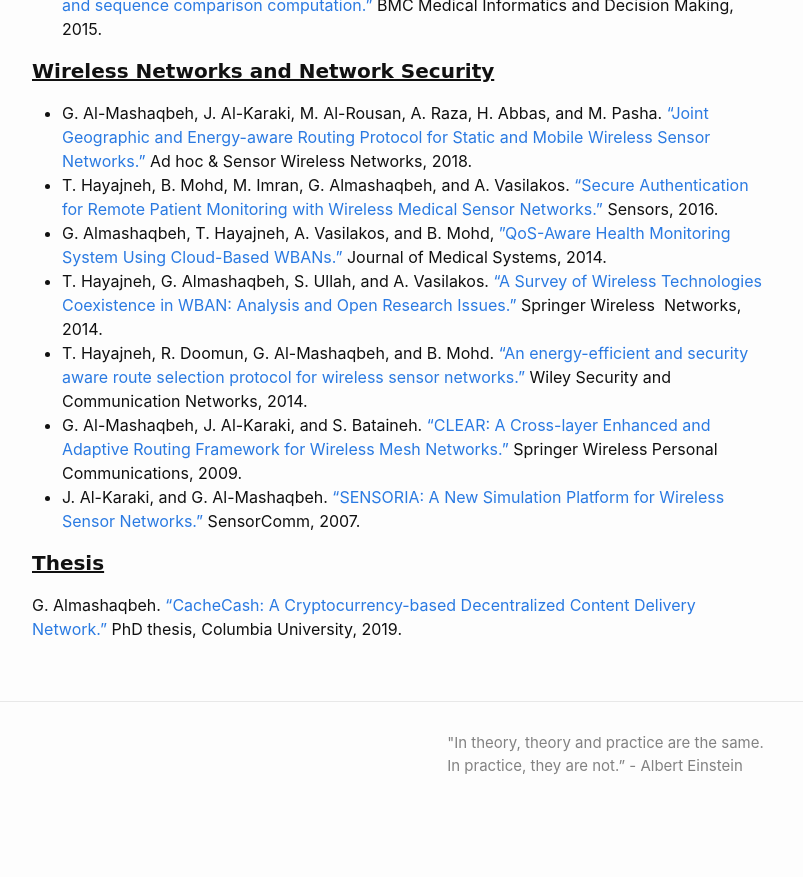
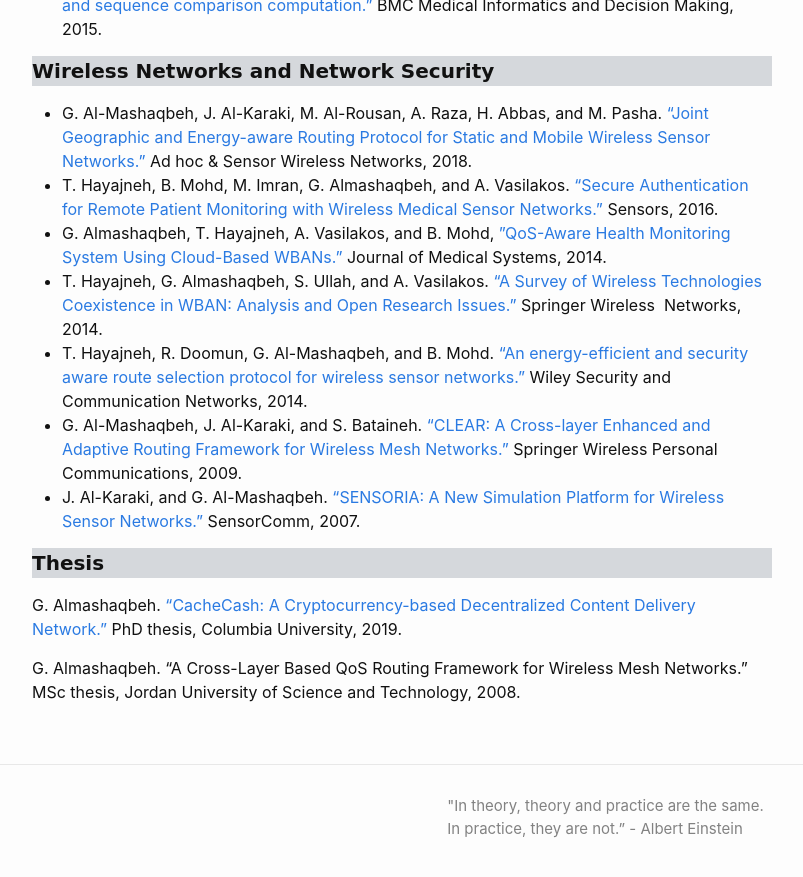
Before and after one commit to GhadaAlmashaqbeh/GhadaAlmashaqbeh.github.io, a Jekyll site: the page built from 02-publications.md, in a window 1280 px wide and 900 px high, scrolled down 1015 px. Shown: the top 877 px of the window, without its empty margins (238-1041 px from the left). Built offline with Jekyll 4.4.1, drawn with Linux system fonts in a browser that asks for light colours; before the commit the page ends 1852 px from its top, so only the background shows below that.

Commit message:
add professional activities

```diff
--- a/02-publications.md
+++ b/02-publications.md
@@ -7,7 +7,7 @@ permalink: /publications/
 _Check [here](https://scholar.google.com/citations?user=QKIkII0AAAAJ&hl=en) for a complete publications list._<br/>
 
 
-<h4 style="font-family: 'Comic Sans MS'"><u><b>Blockchain/Cryptocurrency-based Decentralized Services</b></u></h4>
+<h4 style="font-family: 'Comic Sans MS'; background-color:rgb(213, 216, 220);"><b>Blockchain/Cryptocurrency-based Decentralized Services</b></h4>
 
 * G. Almashaqbeh. ["Rethinking Service Systems: A Path Towards Secure and Equitable Resource Markets."]() to appear in USENIX ;login: Magazine, 2021.<br/>
   [Preprint version](./preprint/almashaqbeh-login-21.pdf) &emsp; [Blog Post](https://blog.nucypher.com/the-path-towards-building-decentralized-services/)
@@ -24,7 +24,7 @@ _Check [here](https://scholar.google.com/citations?user=QKIkII0AAAAJ&hl=en) for
 
 
 
-<h4 style="font-family: 'Comic Sans MS'"><u><b>Privacy Preserving Computing</b></u></h4>
+<h4 style="font-family: 'Comic Sans MS'; background-color:rgb(213, 216, 220);"><b>Privacy Preserving Computing</b></h4>
 
 * R. Solomon and G. Almashaqbeh. ["smartFHE: Privacy-Preserving Smart Contracts from Fully Homomorphic Encryption,"]() 2021.<br/>
   [Preprint version](https://eprint.iacr.org/2021/133)
@@ -38,7 +38,7 @@ _Check [here](https://scholar.google.com/citations?user=QKIkII0AAAAJ&hl=en) for
 * Y. Zhang, M. Blanton, and G. Almashaqbeh. ["Secure distributed genome analysis for GWAS and sequence comparison computation."](https://bmcmedinformdecismak.biomedcentral.com/articles/10.1186/1472-6947-15-S5-S4) BMC Medical Informatics and Decision Making, 2015.
 
 
-<h4 style="font-family: 'Comic Sans MS'"><u><b>Wireless Networks and Network Security</b></u></h4>
+<h4 style="font-family: 'Comic Sans MS'; background-color:rgb(213, 216, 220);"><b>Wireless Networks and Network Security</b></h4>
 
 * G. Al-Mashaqbeh, J. Al-Karaki, M. Al-Rousan, A. Raza, H. Abbas, and M. Pasha. ["Joint Geographic and Energy-aware Routing Protocol for Static and Mobile Wireless Sensor Networks."](https://www.oldcitypublishing.com/journals/ahswn-home/ahswn-issue-contents/ahswn-volume-41-number-3-4-2018/16950-2/) Ad hoc & Sensor Wireless Networks, 2018.
 * T. Hayajneh, B. Mohd, M. Imran, G. Almashaqbeh, and A. Vasilakos. ["Secure Authentication for Remote Patient Monitoring with Wireless Medical Sensor Networks.”](https://www.mdpi.com/1424-8220/16/4/424) Sensors, 2016.
@@ -49,7 +49,9 @@ _Check [here](https://scholar.google.com/citations?user=QKIkII0AAAAJ&hl=en) for
 * J. Al-Karaki, and G. Al-Mashaqbeh. [“SENSORIA: A New Simulation Platform for Wireless Sensor Networks.”](https://ieeexplore.ieee.org/abstract/document/4394958) SensorComm, 2007.
 
 
-<h4 style="font-family: 'Comic Sans MS'"><u><b>Thesis</b></u></h4>
+<h4 style="font-family: 'Comic Sans MS'; background-color:rgb(213, 216, 220);"><b>Thesis</b></h4>
 
 
 G. Almashaqbeh. ["CacheCash: A Cryptocurrency-based Decentralized Content Delivery Network."](https://academiccommons.columbia.edu/doi/10.7916/d8-kmv2-7n57) PhD thesis, Columbia University, 2019.
+
+G. Almashaqbeh. "A Cross-Layer Based QoS Routing Framework for Wireless Mesh Networks." MSc thesis, Jordan University of Science and Technology, 2008.
```
